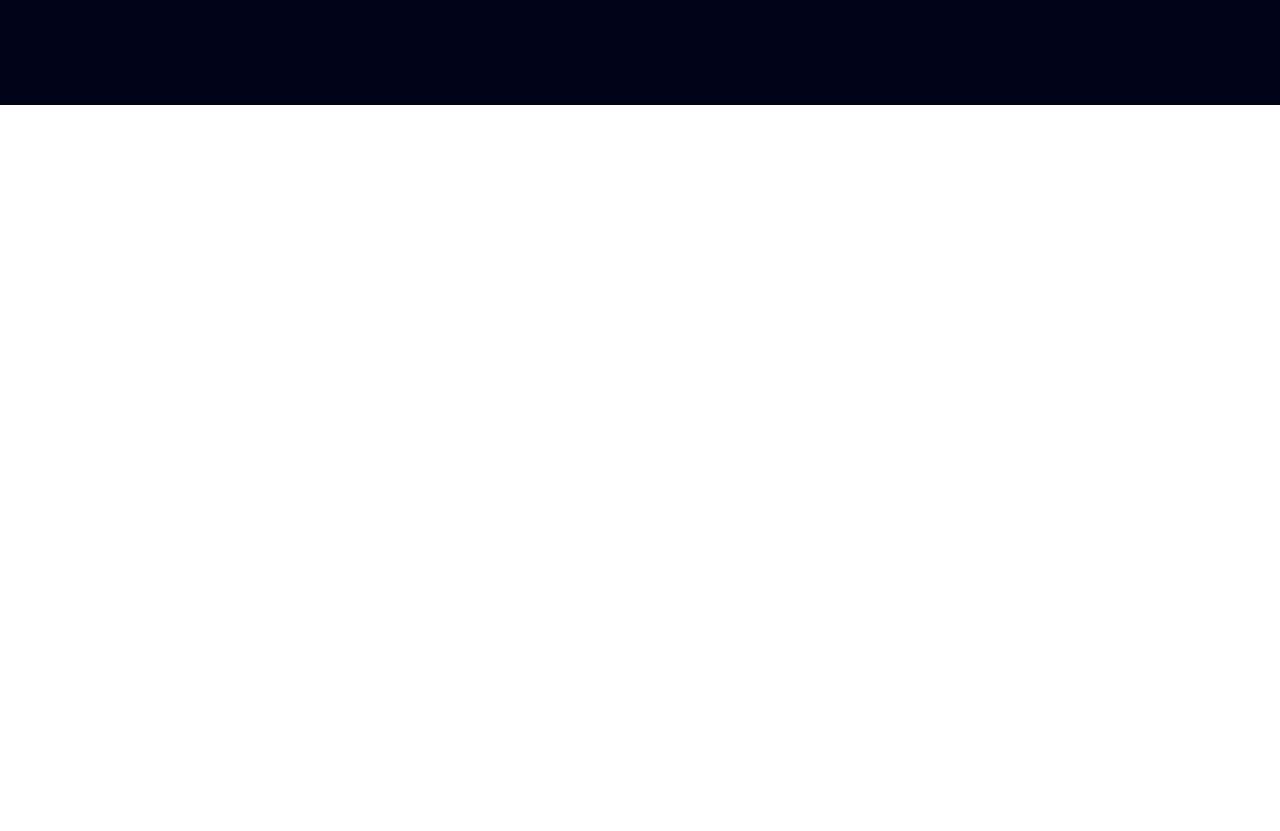
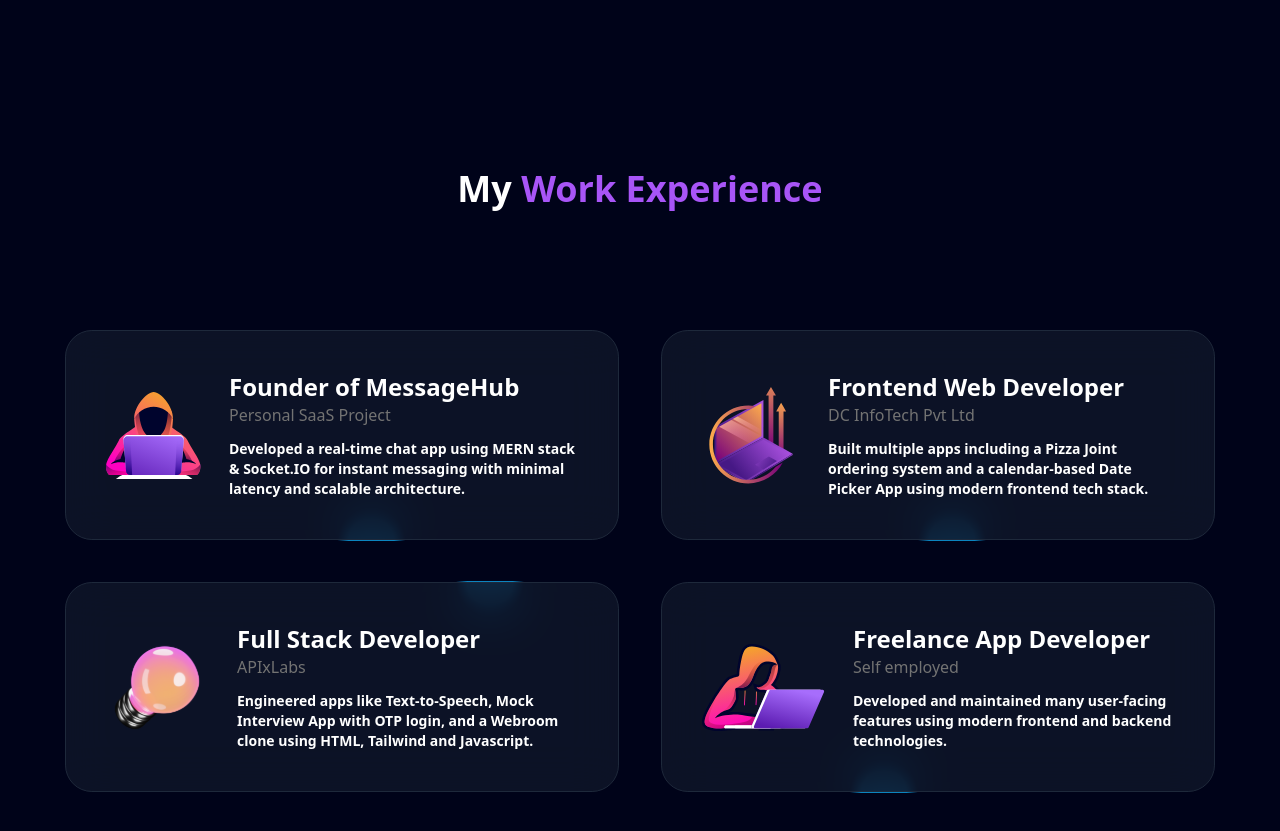
Before and after one commit to Ranjeet-vishwakarma-8081/RanjeetTechSolutions, a React (Vite) app: page / in a window 1280 px wide. Shown: the part 6007-6838 px from the top of the page. Before the commit the page ends 6112 px from the top, so only its background shows below. Built offline with nearby package versions, Linux system fonts and the light colour scheme.

Commit message:
Added the experience component

```diff
--- a/src/App.jsx
+++ b/src/App.jsx
@@ -5,6 +5,7 @@
 import RecentProjects from "./components/RecentProjects";
 import { navItems } from "./data";
 import Testimonials from "./components/Testimonials";
+import Experience from "./components/Experience";
 
 const App = () => {
   return (
@@ -15,6 +16,7 @@
         <BentoGridDemo />
         <RecentProjects />
         <Testimonials />
+        <Experience />
       </div>
     </main>
   );
--- /dev/null
+++ b/src/components/Experience.jsx
@@ -0,0 +1,38 @@
+import { workExperiences } from "../data";
+import { Button } from "./ui/MovingBorder";
+
+const Experience = () => {
+  return (
+    <div className="py-16" id="testimonials">
+      <h2 className="text-4xl font-bold text-center text-white">
+        My <span className="text-purple-500">Work Experience</span>
+      </h2>
+      <div className="grid grid-cols-1 gap-10 mx-auto mt-10 md:py-20 md:max-w-4xl lg:max-w-5xl xl:max-w-6xl 2xl:max-w-7xl md:grid-cols-2">
+        {workExperiences.map((exp) => (
+          <Button
+            className=""
+            duration={Math.floor(Math.random() * 10000) + 3000}
+            key={exp.id}
+          >
+            <div className="flex flex-col gap-2 p-3 py-6 lg:flex-row lg:items-center lg:p-10 md:p-5">
+              <img
+                src={exp.thumbnail}
+                alt={exp.title}
+                className="w-16 lg:w-32 md:w-20"
+              />
+              <div className="lg:ms-5 text-start">
+                <h1 className="text-xl font-bold md:text-2xl">{exp.title}</h1>
+                <h3 className="text-sm md:text-base text-neutral-500">
+                  {exp.company}
+                </h3>
+                <p className="mt-3 font-semibold ">{exp.desc}</p>
+              </div>
+            </div>
+          </Button>
+        ))}
+      </div>
+    </div>
+  );
+};
+
+export default Experience;
--- /dev/null
+++ b/src/components/ui/MovingBorder.jsx
@@ -0,0 +1,122 @@
+import React from "react";
+import {
+  motion,
+  useAnimationFrame,
+  useMotionTemplate,
+  useMotionValue,
+  useTransform,
+} from "motion/react";
+import { useRef } from "react";
+import { cn } from "../../lib/utils";
+
+export function Button({
+  borderRadius = "1.75rem",
+  children,
+  as: Component = "button",
+  containerClassName,
+  borderClassName,
+  duration,
+  className,
+  ...otherProps
+}) {
+  return (
+    <Component
+      className={cn(
+        "relative overflow-hidden bg-transparent p-[1px] text-xl",
+        containerClassName
+      )}
+      style={{
+        borderRadius: borderRadius,
+      }}
+      {...otherProps}
+    >
+      <div
+        className="absolute inset-0"
+        style={{ borderRadius: `calc(${borderRadius} * 0.96)` }}
+      >
+        <MovingBorder duration={duration} rx="30%" ry="30%">
+          <div
+            className={cn(
+              "h-20 w-20 bg-[radial-gradient(#0ea5e9_40%,transparent_60%)] opacity-[0.8]",
+              borderClassName
+            )}
+          />
+        </MovingBorder>
+      </div>
+      <div
+        className={cn(
+          "relative flex h-full w-full items-center justify-center border border-slate-800 bg-slate-900/[0.8] text-sm text-white antialiased backdrop-blur-xl",
+          className
+        )}
+        style={{
+          borderRadius: `calc(${borderRadius} * 0.96)`,
+        }}
+      >
+        {children}
+      </div>
+    </Component>
+  );
+}
+
+export const MovingBorder = ({
+  children,
+  duration = 3000,
+  rx,
+  ry,
+  ...otherProps
+}) => {
+  const pathRef = useRef();
+  const progress = useMotionValue(0);
+
+  useAnimationFrame((time) => {
+    const length = pathRef.current?.getTotalLength();
+    if (length) {
+      const pxPerMillisecond = length / duration;
+      progress.set((time * pxPerMillisecond) % length);
+    }
+  });
+
+  const x = useTransform(
+    progress,
+    (val) => pathRef.current?.getPointAtLength(val).x
+  );
+  const y = useTransform(
+    progress,
+    (val) => pathRef.current?.getPointAtLength(val).y
+  );
+
+  const transform = useMotionTemplate`translateX(${x}px) translateY(${y}px) translateX(-50%) translateY(-50%)`;
+
+  return (
+    <>
+      <svg
+        xmlns="http://www.w3.org/2000/svg"
+        preserveAspectRatio="none"
+        className="absolute w-full h-full"
+        width="100%"
+        height="100%"
+        {...otherProps}
+      >
+        <rect
+          fill="none"
+          width="100%"
+          height="100%"
+          rx={rx}
+          ry={ry}
+          ref={pathRef}
+        />
+      </svg>
+      <motion.div
+        style={{
+          position: "absolute",
+          top: 0,
+          left: 0,
+          display: "inline-block",
+          transform,
+        }}
+      >
+        {children}
+      </motion.div>
+    </>
+  );
+};
```
